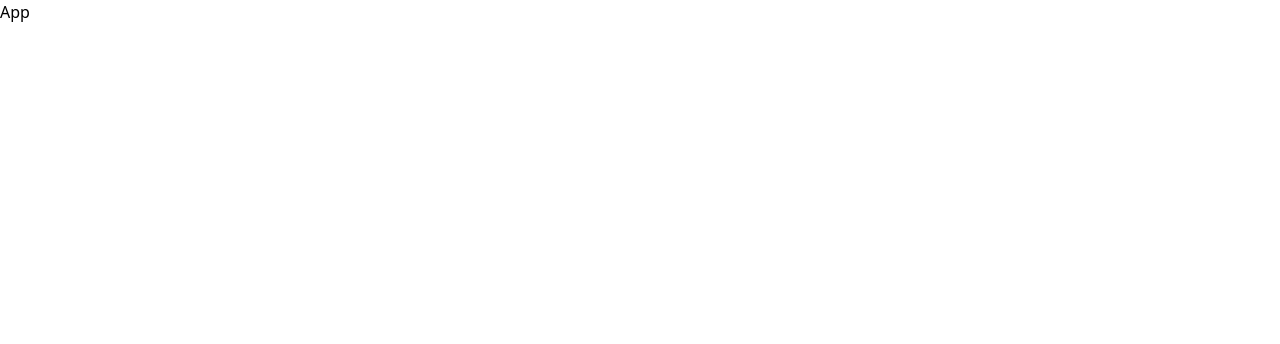
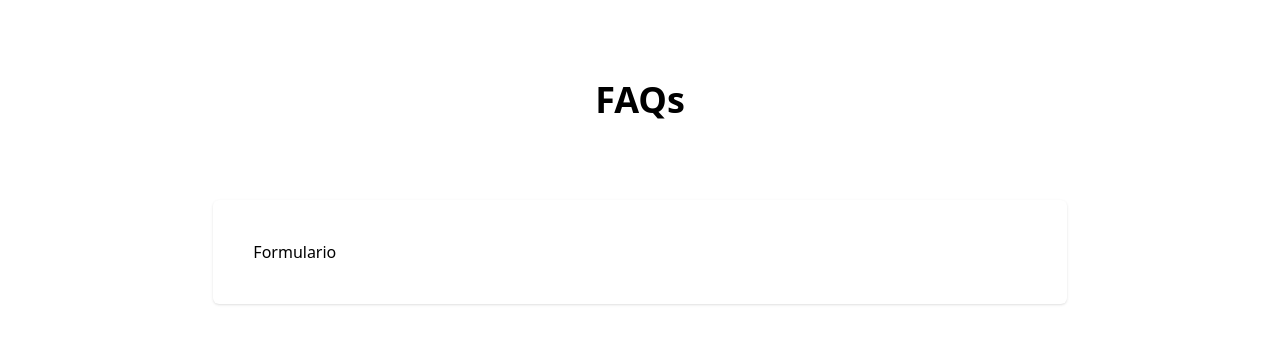
Before and after one commit to PamelaKlapp/Challenge-FAQs, a React (Vite) app in the folder client/: page / in a window 1280 px wide. Shown: the top 344 px of the page. Built offline with nearby package versions, Linux system fonts and the light colour scheme.

Commit message:
Add Content to App

```diff
--- a/client/src/App.jsx
+++ b/client/src/App.jsx
@@ -1,7 +1,11 @@
+import Content from "./components/Content"
+
 
 function App() {
   return (
-    <div>App</div>
+    <>
+    <Content/>
+    </>
   )
 }
 
```
